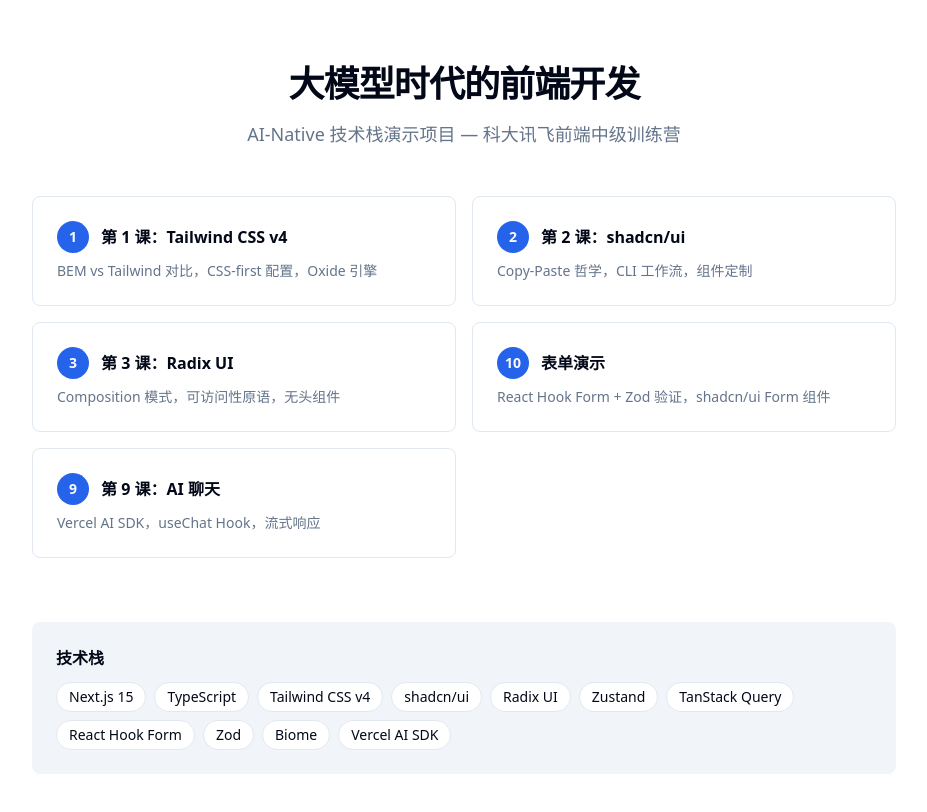
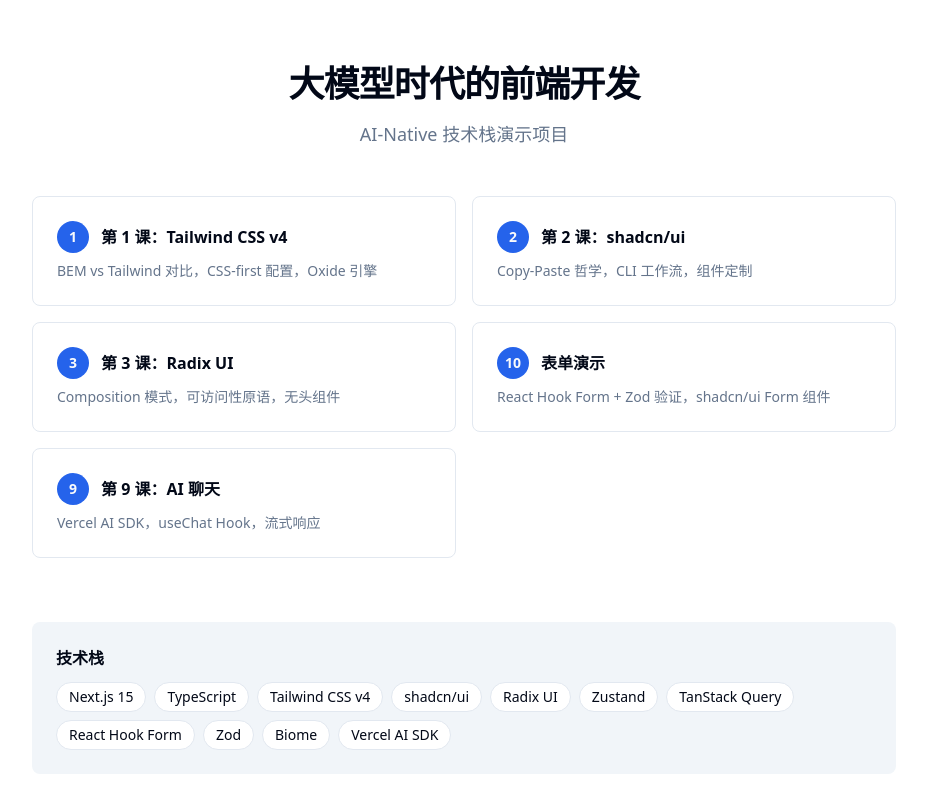
Before and after one commit to limelightarabesque224/ai-native-frontend-bootcamp, a Next.js app in the folder demo/: page / in a window 1280 px wide. Shown: the top 812 px of the page, without its empty margins (176-1103 px from the left). Built offline with nearby package versions, Linux system fonts and the light colour scheme.

Commit message:
refactor: 移除科大讯飞品牌信息
- 移除页面和 header 中的"科大讯飞"字样
- 更新为通用的"AI-Native 前端训练营"描述

Co-Authored-By: Claude Opus 4.6 (1M context) <noreply@anthropic.com>

```diff
--- a/demo/src/app/page.tsx
+++ b/demo/src/app/page.tsx
@@ -41,7 +41,7 @@ export default function Home() {
           大模型时代的前端开发
         </h1>
         <p className="text-lg text-muted-foreground">
-          AI-Native 技术栈演示项目 — 科大讯飞前端中级训练营
+          AI-Native 技术栈演示项目
         </p>
       </div>
 
--- a/demo/src/components/learn/header.tsx
+++ b/demo/src/components/learn/header.tsx
@@ -53,7 +53,7 @@ export function Header() {
             </svg>
             <div>
               <div className="font-semibold text-sm">大模型时代的前端开发</div>
-              <div className="text-xs text-muted-foreground hidden sm:block">科大讯飞 · 前端中级训练营</div>
+              <div className="text-xs text-muted-foreground hidden sm:block">AI-Native 前端训练营</div>
             </div>
           </Link>
         </div>
```
